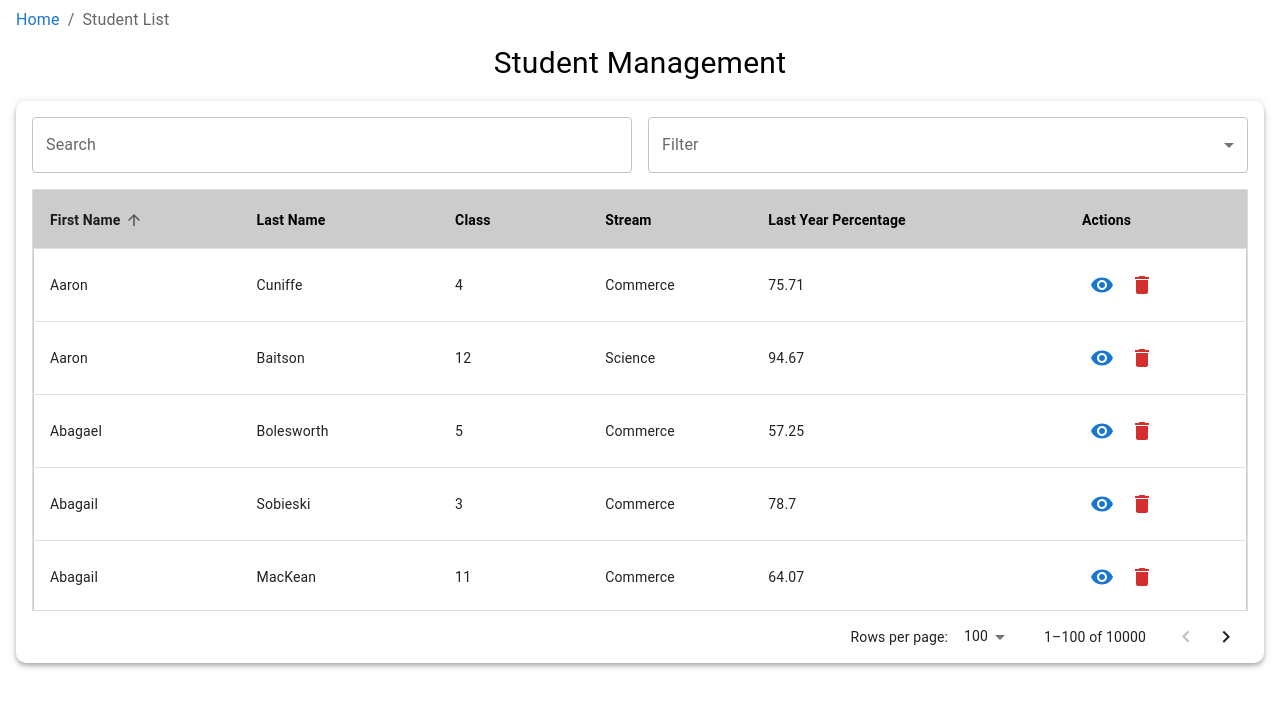
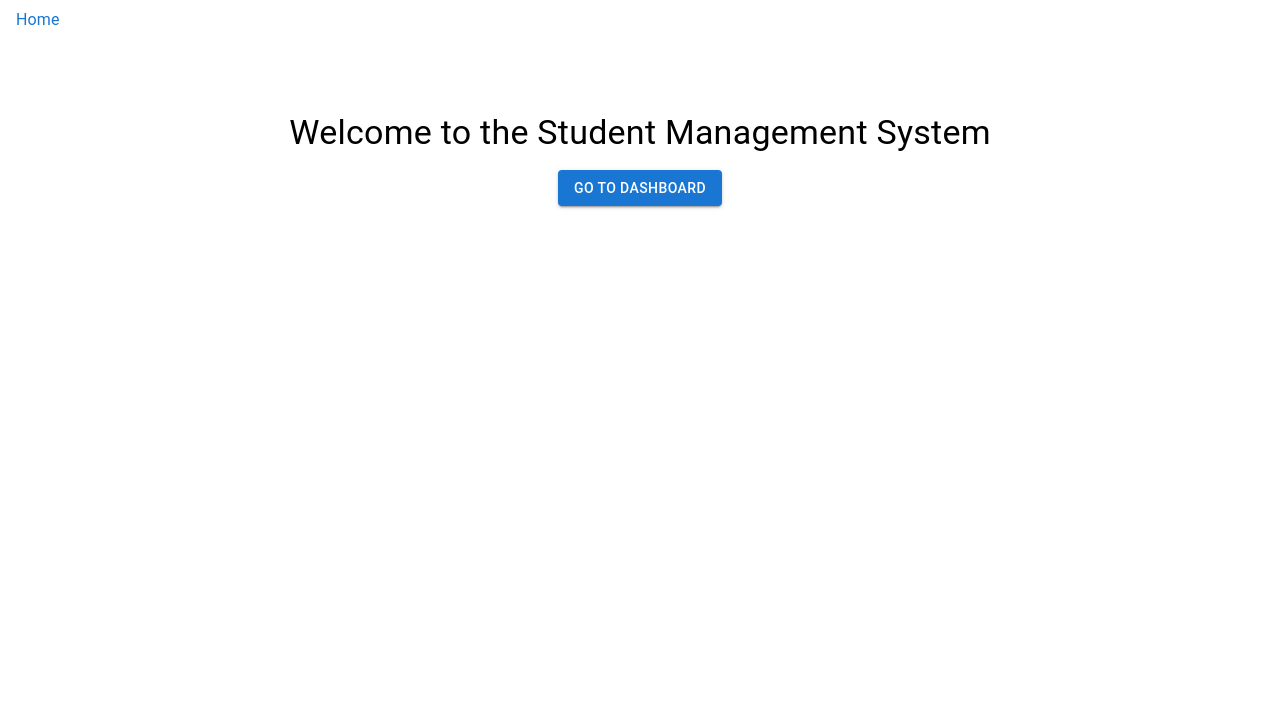
Before and after one commit to rijurekh24/Student-Management-Dashboard, a React (Vite) app: page / in a window 1280 px wide. Shown: the top 708 px of the page. Built offline with nearby package versions, Linux system fonts and the light colour scheme.

Commit message:
routing added

```diff
--- a/App.jsx
+++ b/App.jsx
@@ -1,21 +1,56 @@
 import React from "react";
 import { Container, Typography, Breadcrumbs, Link, Box } from "@mui/material";
+import {
+  BrowserRouter as Router,
+  Route,
+  Routes,
+  Link as RouterLink,
+  useLocation,
+} from "react-router-dom";
+import Home from "./src/components/Home";
 import StudentTable from "./src/components/StudentTable";
+
+function BreadcrumbsNav() {
+  const location = useLocation();
+  const pathnames = location.pathname.split("/").filter((x) => x);
+
+  return (
+    <Breadcrumbs sx={{ my: 1 }}>
+      <Link component={RouterLink} to="/" style={{ textDecoration: "none" }}>
+        Home
+      </Link>
+      {pathnames.map((value, index) => {
+        const last = index === pathnames.length - 1;
+        const to = `/${pathnames.slice(0, index + 1).join("/")}`;
+
+        return last ? (
+          <Typography key={to}>{value}</Typography>
+        ) : (
+          <Link
+            key={to}
+            component={RouterLink}
+            to={to}
+            style={{ textDecoration: "none" }}
+          >
+            {value}
+          </Link>
+        );
+      })}
+    </Breadcrumbs>
+  );
+}
 
 function App() {
   return (
-    <Box sx={{ px: 2 }}>
-      <Breadcrumbs sx={{ my: 1 }}>
-        <Link style={{ textDecoration: "none" }} href="/">
-          Home
-        </Link>
-        <Typography>Student List</Typography>
-      </Breadcrumbs>
-      <Typography sx={{ mb: 2, fontSize: "30px", textAlign: "center" }}>
-        Student Management
-      </Typography>
-      <StudentTable />
-    </Box>
+    <Router>
+      <Box sx={{ px: 2 }}>
+        <BreadcrumbsNav />
+        <Routes>
+          <Route path="/" element={<Home />} />
+          <Route path="/dashboard" element={<StudentTable />} />
+        </Routes>
+      </Box>
+    </Router>
   );
 }
 
--- a/package.json
+++ b/package.json
@@ -15,7 +15,8 @@
     "@mui/icons-material": "^5.16.1",
     "@mui/material": "^5.16.1",
     "react": "^18.3.1",
-    "react-dom": "^18.3.1"
+    "react-dom": "^18.3.1",
+    "react-router-dom": "^6.24.1"
   },
   "devDependencies": {
     "@types/react": "^18.3.3",
--- /dev/null
+++ b/src/components/Home.jsx
@@ -0,0 +1,30 @@
+import React from "react";
+import { Typography, Box, Button } from "@mui/material";
+import { Link as RouterLink } from "react-router-dom";
+
+function Home() {
+  return (
+    <Box
+      sx={{
+        textAlign: "center",
+        mt: 4,
+      }}
+    >
+      <Box
+        sx={{
+          textAlign: "center",
+          mt: 10,
+        }}
+      >
+        <Typography variant="h4" sx={{ mb: 2 }}>
+          Welcome to the Student Management System
+        </Typography>
+        <Button variant="contained" component={RouterLink} to="/dashboard">
+          Go to Dashboard
+        </Button>
+      </Box>
+    </Box>
+  );
+}
+
+export default Home;
```
Also changed, not shown: 1 other file (tests, documents, lock files or other folders).
